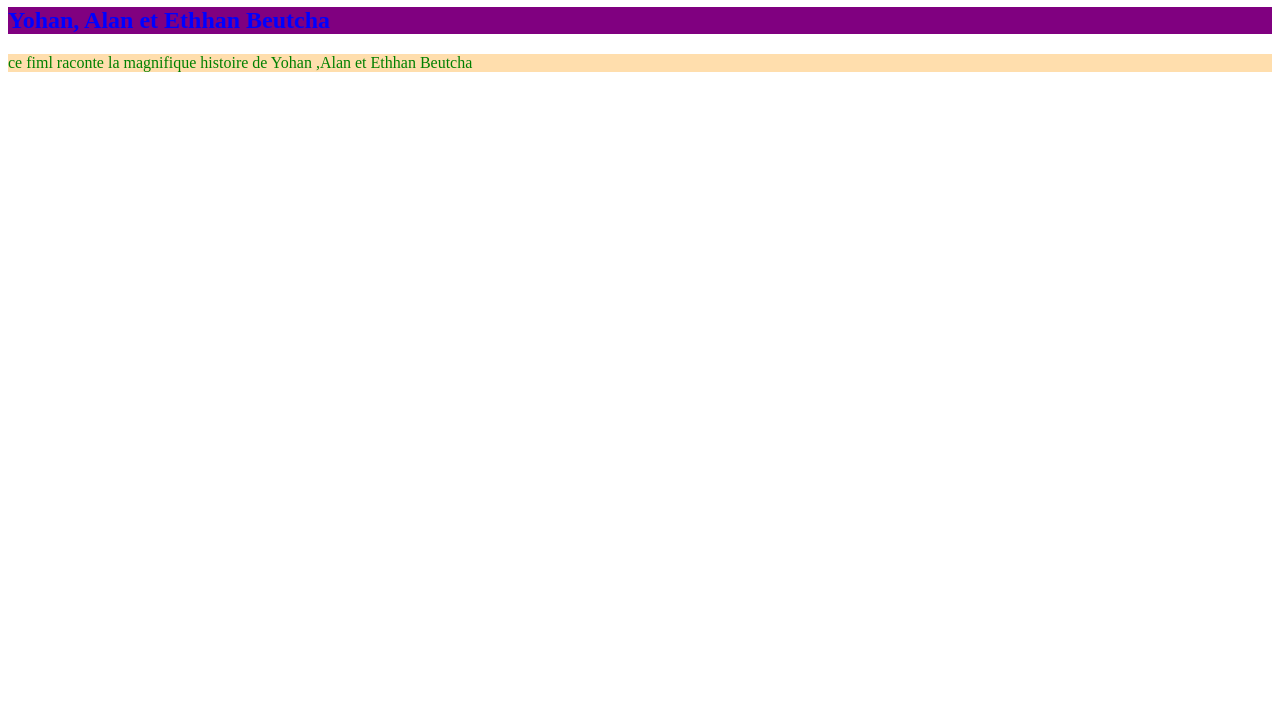
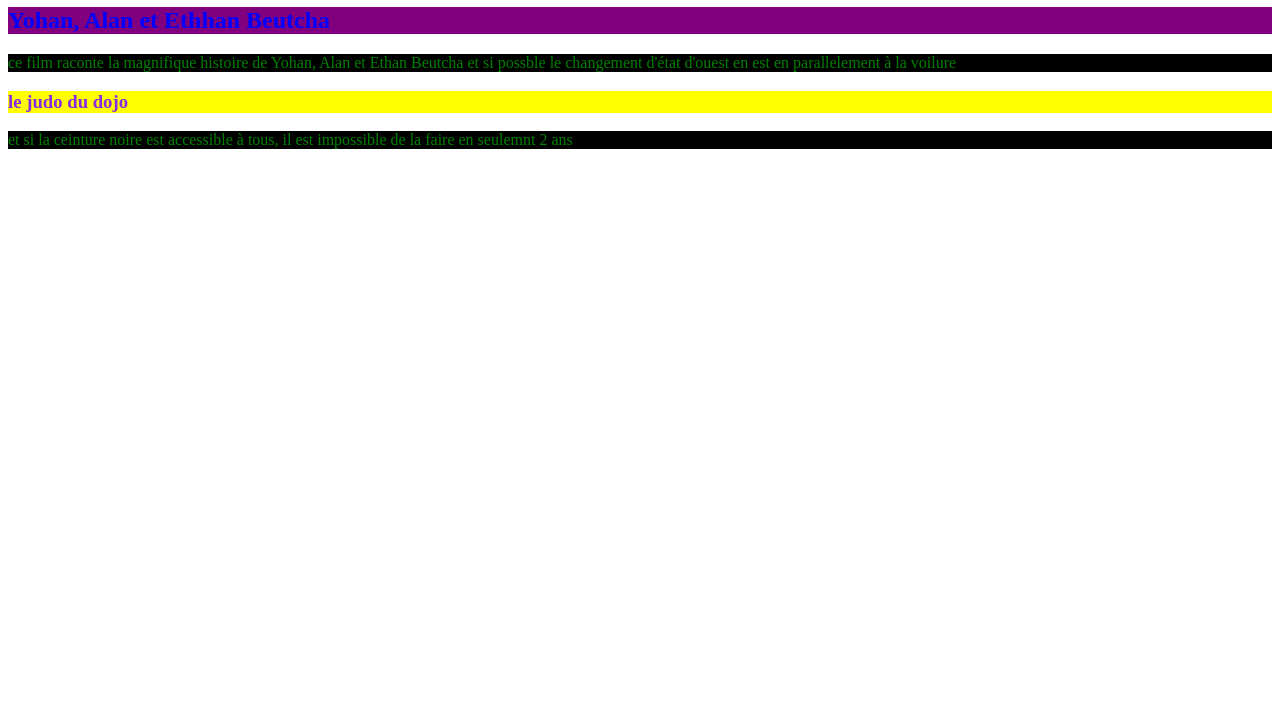
Before and after one commit to JeanGis/superprojet, a plain HTML site: page index.html in a window 1280 px wide. Shown: the part 73-800 px from the top of the page. Drawn offline with Linux system fonts and the light colour scheme.

Commit message:
ajout h3 et changement css

```diff
--- a/index.html
+++ b/index.html
@@ -8,6 +8,8 @@
 <body>
 	<h1>Un super titre de film de yalno</h1>
 	<h2>Yohan, Alan et Ethhan Beutcha</h2>
-	<p>ce fiml raconte la magnifique histoire de Yohan ,Alan et Ethhan Beutcha</p>
+	<p>ce film raconte la magnifique histoire de Yohan, Alan et Ethan Beutcha et si possble le changement d'état d'ouest en est en parallelement à la voilure</p>
+	<h3>le judo du dojo</h3>
+	<p>et si la ceinture noire est accessible à tous, il est impossible de la faire en seulemnt 2 ans</p>
 </body>
 </html>
--- a/styles.css
+++ b/styles.css
@@ -15,3 +15,15 @@ p{
 	color: green;
 	background: navajowhite;
 }
+
+h3{
+color: blueviolet;
+	background: yellow;
+
+}
+
+
+p{
+	color: green;
+	background: black;
+}
```
